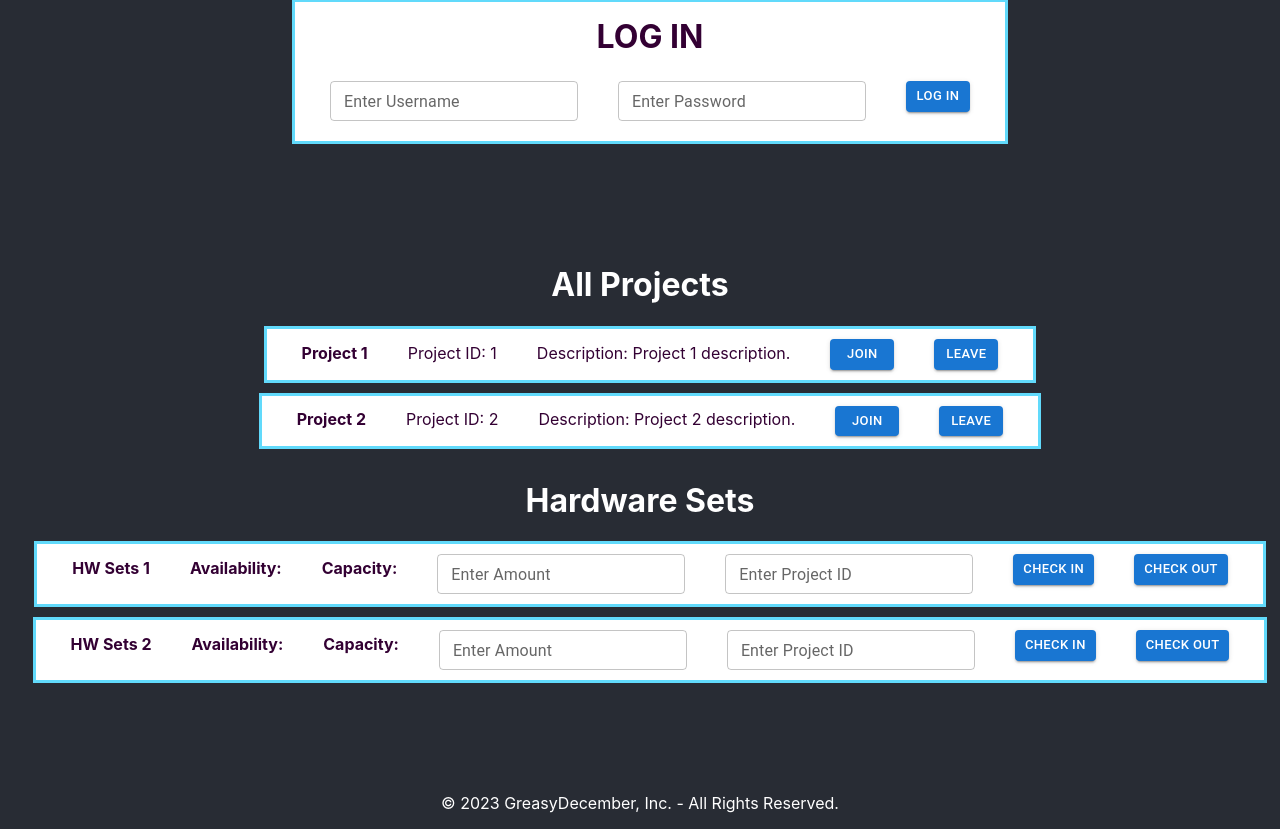
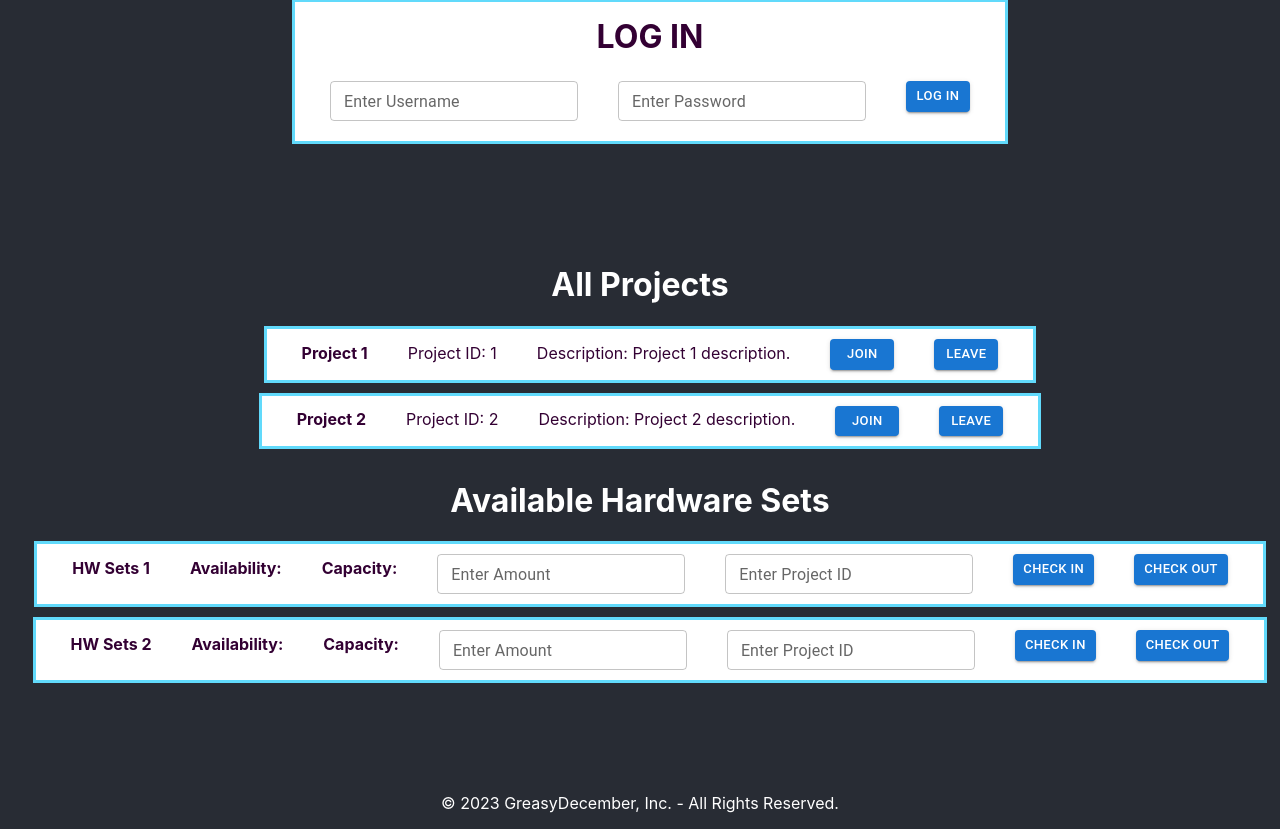
Before and after one commit to pauljhan01/Greasy-December, a React (Create React App) app in the folder client/: page / in a window 1280 px wide. Shown: the part 801-1630 px from the top of the page. Built offline with nearby package versions, Linux system fonts and the light colour scheme.

Commit message:
Changed Title to Hardware Sets
Our understanding that there are only 2 HW sets for the prototype

```diff
--- a/client/src/AwesomeApp.js
+++ b/client/src/AwesomeApp.js
@@ -155,7 +155,7 @@ function AwesomeApp(){
             <Header />
             <Login />
             <Projects text={'All Projects'}/>
-            <HWSets text={'Hardware Sets'}/>
+            <HWSets text={'Available Hardware Sets'}/>
             <Footer />
         </div>
     )
```
